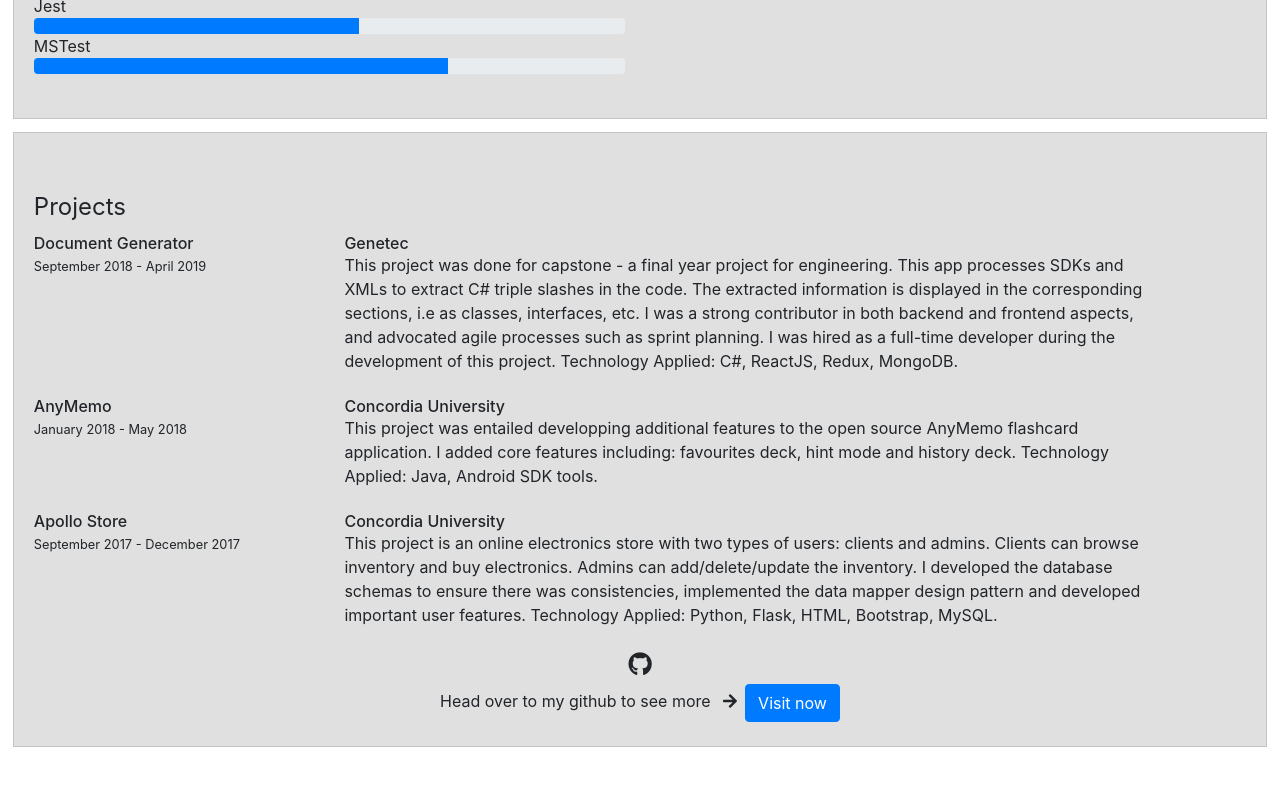
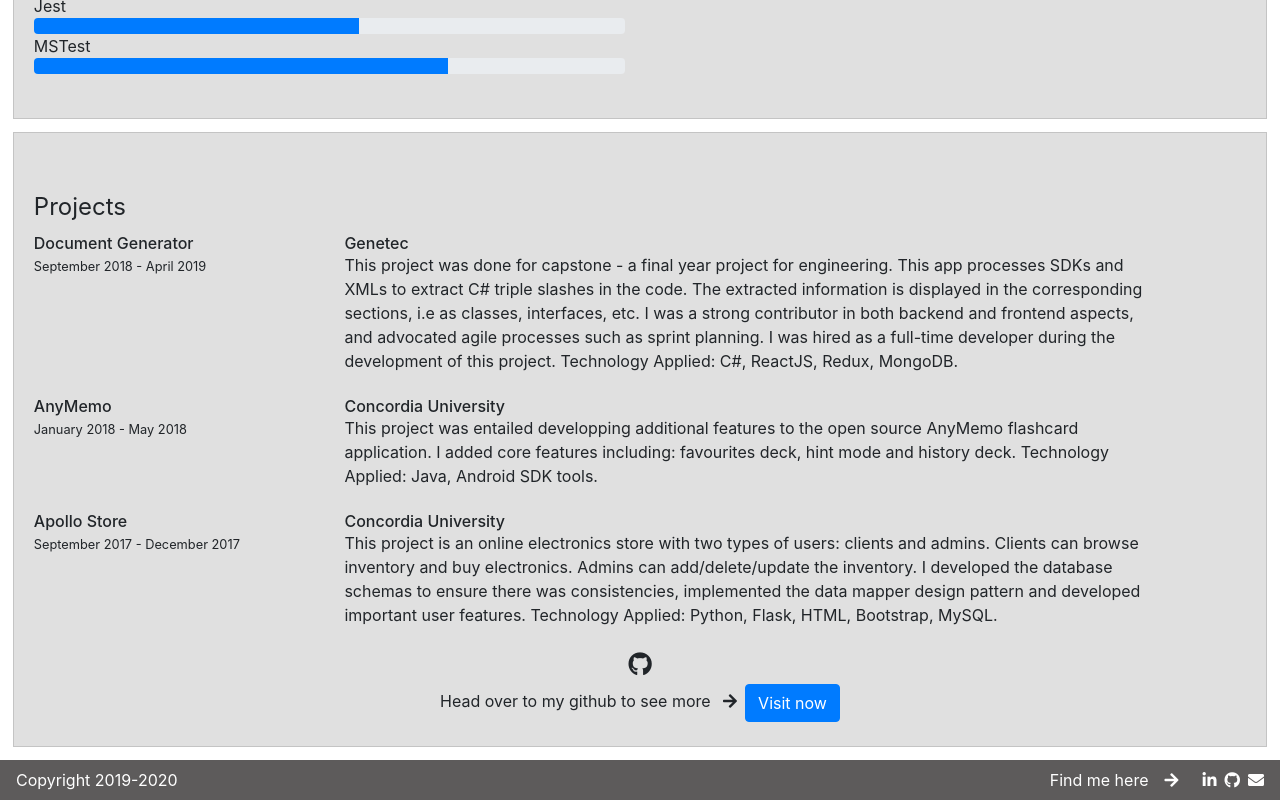
Before and after one commit to svelupillai/Resume, a React (Create React App) app: page / in a window 1280 px wide. Shown: the part 2816-3616 px from the top of the page. Before the commit the page ends 3576 px from the top, so only its background shows below. Built offline with nearby package versions, Linux system fonts and the light colour scheme.

Commit message:
added footer

```diff
--- a/src/App.css
+++ b/src/App.css
@@ -70,6 +70,10 @@
   cursor: pointer;
 }
 
+.grey {
+  background-color: #5d5b5b !important;
+}
+
 @media screen and (max-width: 415px) {
   .myPic {
     width:200px;
--- a/src/components/App.js
+++ b/src/components/App.js
@@ -7,6 +7,7 @@
 import Experience from './Experience'
 import Skills from './Skills'
 import Projects from './Projects';
+import Footer from './Footer';
 
 function App() {
   return (
@@ -18,6 +19,7 @@
       <Experience />
       <Skills />
       <Projects />
+      <Footer/>
     </div>
   );
 }
--- /dev/null
+++ b/src/components/Footer.js
@@ -0,0 +1,22 @@
+import React, { Component } from 'react';
+import '../App.css';
+import {Navbar, Nav} from 'react-bootstrap';
+
+export default class Footer extends Component{
+
+    render(){
+        return (
+            <Navbar bg="dark grey" variant="dark grey">
+                <Nav className="text-white">Copyright 2019-{new Date().getFullYear()}</Nav>
+                <Navbar.Collapse></Navbar.Collapse>
+                <Nav className="text-white">
+                    Find me here <i className="fas fa-arrow-right pt-1 pl-3"></i>
+                <a target="_blank"  rel="noopener noreferrer" href="https://ca.linkedin.com/in/senagavelupillai"><i className="fab fa-linkedin-in ml-4 mt-1 text-white"></i></a>
+                            <a target="_blank"  rel="noopener noreferrer" href="https://github.com/svelupillai"><i className="fab fa-github ml-2 mt-1 text-white"></i></a>
+                            <a target="_blank"  rel="noopener noreferrer" href="mailto:senagav@gmail.com?Subject=Hi"><i className="fa fa-envelope ml-2 mt-1 text-white"></i></a>
+                </Nav>
+            </Navbar>
+            );
+
+    }
+}
```
